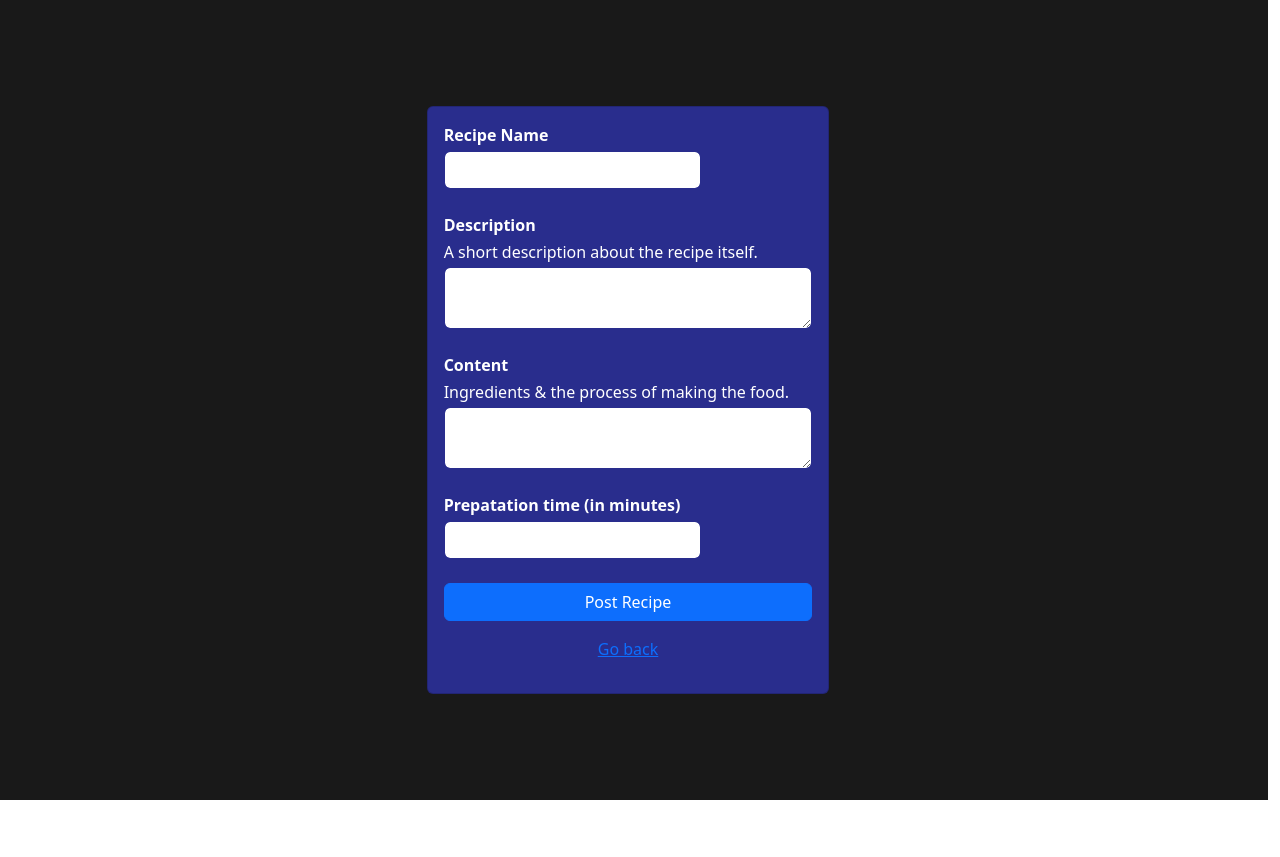
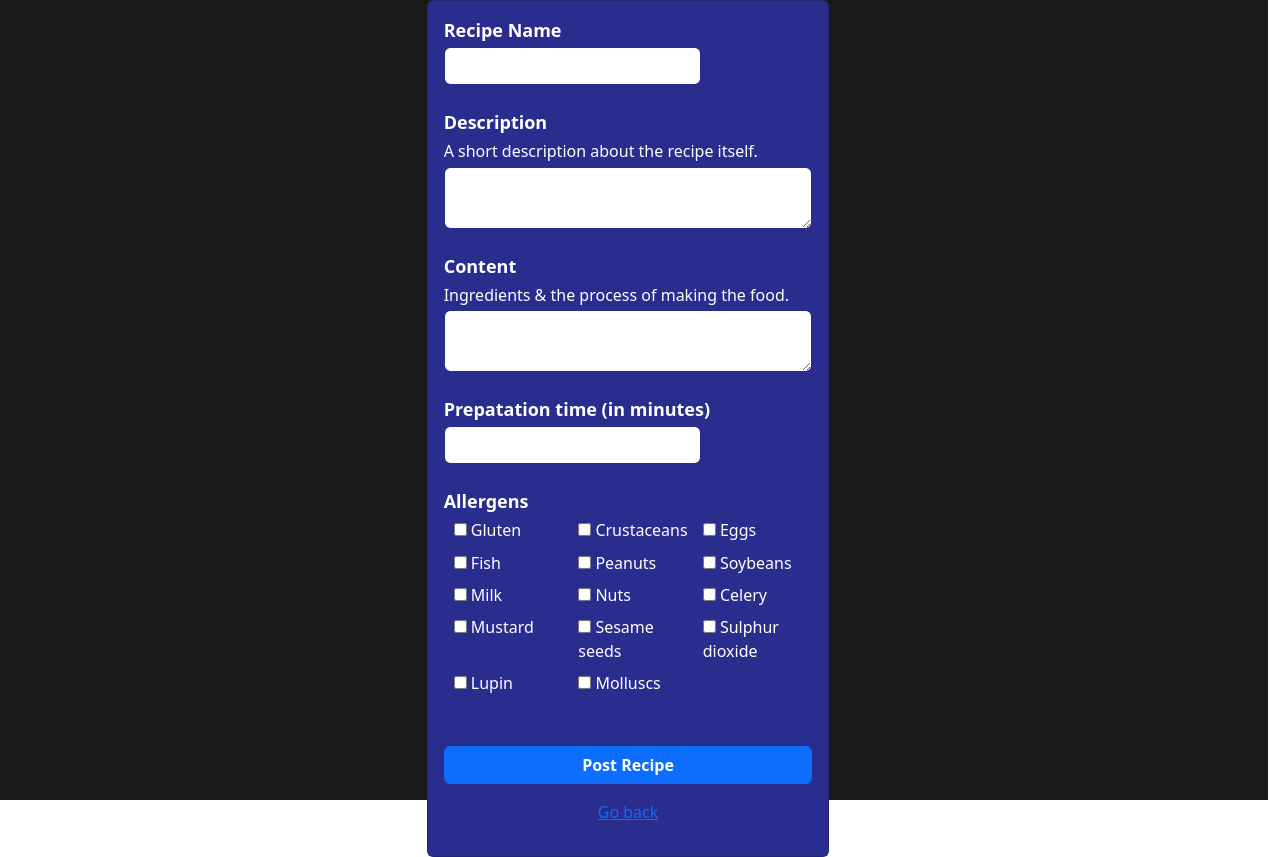
Before and after one commit to Patrik3229/Vizsgaremek_Frontend, a React (Vite) app: page /createrecipe in a window 1280 px wide. Before the commit the page ends 800 px from the top, so only its background shows below. Built offline with nearby package versions, Linux system fonts and the light colour scheme.

Commit message:
CreateRecipe working

```diff
--- a/src/Components/Search.tsx
+++ b/src/Components/Search.tsx
@@ -58,7 +58,7 @@ export function Search() {
     return <>
         <div className="row">
             <form onSubmit={searchLogic} role="search" className='d-flex w-100'>
-            <div className="col-10" id='searchBox'>
+                <div className="col-10" id='searchBox'>
                     <input type="search" placeholder="Search..." onChange={e => setSearchText(e.currentTarget.value)} required />
                     <button type="submit" id='searchButton'>Go</button>
                 </div>
--- a/src/css/CreateRecipe.scoped.css
+++ b/src/css/CreateRecipe.scoped.css
@@ -11,6 +11,7 @@
 #mainpage {
     background-color: rgb(25, 25, 25);
     color: white;
+
 }
 
 #card {
@@ -30,6 +31,12 @@
 
 label {
     font-weight: bold;
+    font-size: large;
+}
+
+li label {
+    font-size: medium;
+    font-weight: normal;
 }
 
 .form-group{
@@ -43,3 +50,9 @@ label {
 .mb {
     margin-bottom: 0.2rem;
 }
+
+.grid-container {
+    display: grid;
+    grid-template-columns: repeat(3, 1fr); /* Creates three columns */
+    grid-gap: 5px; /* Spacing between columns */
+}
--- a/src/routes/CreateRecipe.tsx
+++ b/src/routes/CreateRecipe.tsx
@@ -14,10 +14,6 @@ export default function CreateRecipe() {
     const [preptime, setPreptime] = useState('');
     const [selectedAllergens, setSelectedAllergens] = useState<number[]>([]);
     const navigate = useNavigate();
-
-
-    async function post(e: FormEvent) {
-        e.preventDefault();
 
     const allergens = [
         { id: 1, name: 'Gluten' },
@@ -42,6 +38,9 @@ export default function CreateRecipe() {
             : [...selectedAllergens, id]; // Add id
         setSelectedAllergens(newSelectedAllergens);
     };
+
+    async function post(e: FormEvent) {
+        e.preventDefault();
 
         const data = {
             title,
@@ -93,8 +92,24 @@ export default function CreateRecipe() {
                         <label htmlFor="preptime" className='mb'>Prepatation time (in minutes)</label>
                         <input type="number" className="form-control" id="preptime" name="preptime" required onChange={e => setPreptime(e.currentTarget.value)} />
                     </div>
+                    <div className=" w-100 mb-5" id='allergensButton'>
+                    <label htmlFor="title" className='mb'>Allergens</label>
+                        <ul className="w-100 grid-container" id='allergensList' style={{listStyleType: 'none', padding: '0'}}>
+                            {allergens.map(allergen => (
+                                <li key={allergen.id}>
+                                    <label htmlFor={`allergen-${allergen.id}`}>
+                                        <input
+                                            type="checkbox"
+                                            id={`allergen-${allergen.id}`}
+                                            onChange={() => toggleAllergen(allergen.id)}
+                                        />&nbsp;{allergen.name}
+                                    </label>
+                                </li>
+                            ))}
+                        </ul>
+                    </div>
                     <div>
-                        <button className="btn btn-primary w-100" type="submit">
+                        <button className="btn btn-primary w-100 fw-bold" type="submit">
                             Post Recipe
                         </button>
                     </div>
```
Lines whose indentation alone changed are shown as unchanged.
